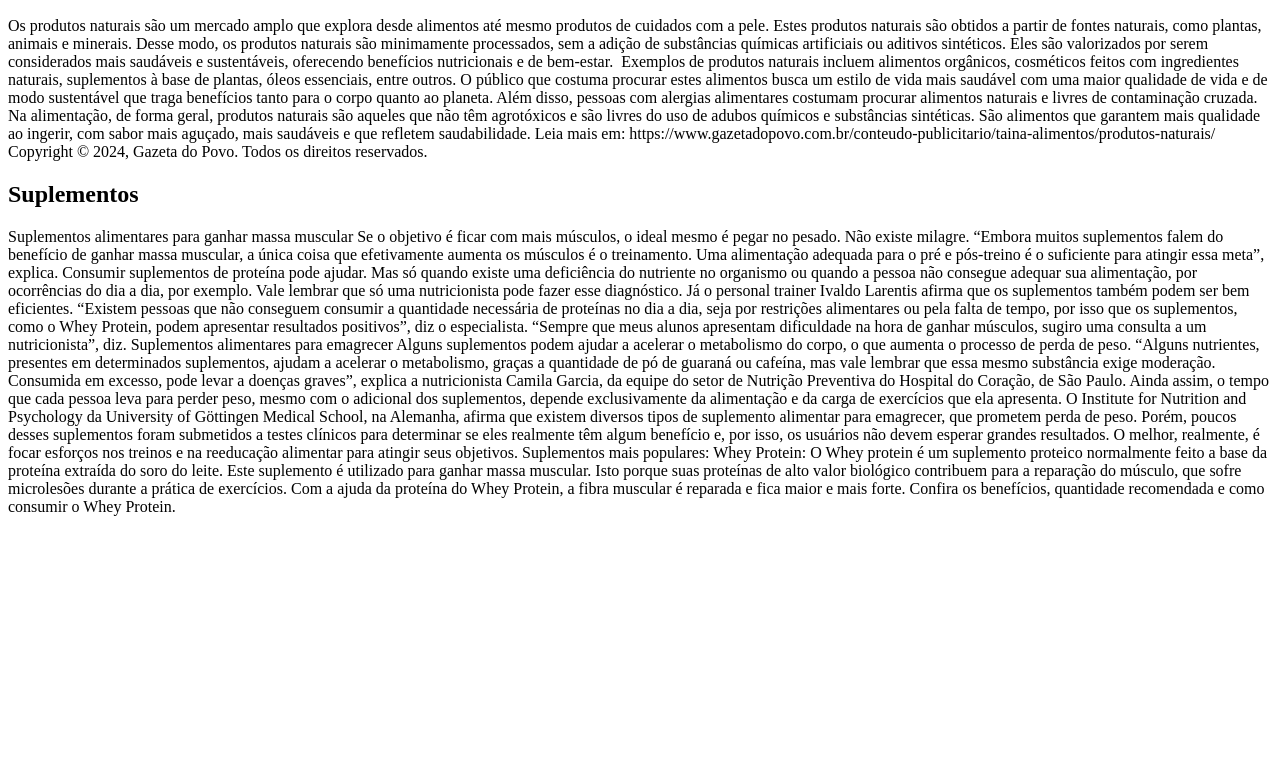
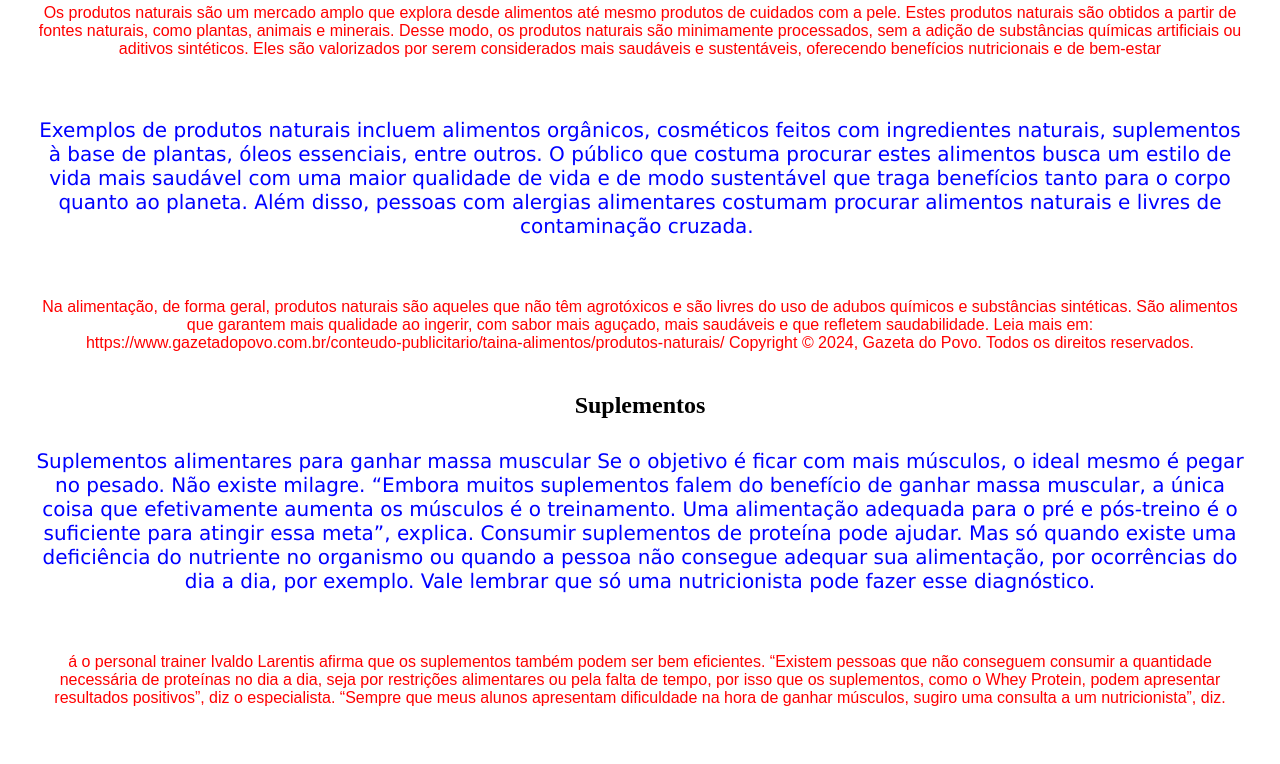
Before and after one commit to davigibe/Site-2-2024, a plain HTML site: page link-interno.html in a window 1280 px wide. Shown: the part 110-874 px from the top of the page. Before the commit the page ends 800 px from the top, so only its background shows below. Drawn offline with Linux system fonts and the light colour scheme.

Commit message:
Link interno e paragrafos adicionados

```diff
--- /dev/null
+++ b/link-interno.css
@@ -0,0 +1,32 @@
+*{
+    margin: 0;
+    padding: 0;
+    box-sizing: border-box;
+}
+
+body{
+    display: flex;
+    flex-direction: column;
+    justify-content: center;
+    text-align: center;
+}
+
+.impar, .par{
+    margin: 30px;
+}
+
+h1,h2{
+    margin-top: 10px;
+}
+
+.impar{
+    font-size: 16px;
+    font-family: Arial, Helvetica, sans-serif;
+    color: red;
+}
+
+.par{
+    font-size: 20px;
+    font-family: Verdana, Geneva, Tahoma, sans-serif;
+    color: blue;
+}
--- a/link-interno.html
+++ b/link-interno.html
@@ -3,34 +3,32 @@
 <head>
     <meta charset="UTF-8">
     <meta name="viewport" content="width=device-width, initial-scale=1.0">
+    <link rel="stylesheet" href="./link-interno.css">
     <title>Link interno</title>
 </head>
 <body>
     <h1>Produtos Naturais e Suplementos</h1>
     <h2>Produtos Naturais</h2>
-    <p>Os produtos naturais são um mercado amplo que explora desde alimentos até mesmo produtos de cuidados com a pele. Estes produtos naturais são obtidos a partir de fontes naturais, como plantas, animais e minerais. Desse modo, os produtos naturais são minimamente processados, sem a adição de substâncias químicas artificiais ou aditivos sintéticos. Eles são valorizados por serem considerados mais saudáveis e sustentáveis, oferecendo benefícios nutricionais e de bem-estar.
 
-        Exemplos de produtos naturais incluem alimentos orgânicos, cosméticos feitos com ingredientes naturais, suplementos à base de plantas, óleos essenciais, entre outros.
+    <p class="impar">Os produtos naturais são um mercado amplo que explora desde alimentos até mesmo produtos de cuidados com a pele. Estes produtos naturais são obtidos a partir de fontes      naturais, como plantas, animais e minerais. Desse modo, os produtos naturais são minimamente processados, sem a adição de substâncias químicas artificiais ou aditivos sintéticos.   Eles são valorizados por serem considerados mais saudáveis e sustentáveis, oferecendo benefícios nutricionais e de bem-estar</p>
 
-        O público que costuma procurar estes alimentos busca um estilo de vida mais saudável com uma maior qualidade de vida e de modo sustentável que traga benefícios tanto para o corpo quanto ao planeta. Além disso, pessoas com alergias alimentares costumam procurar alimentos naturais e livres de contaminação cruzada.
+    <p class="par">Exemplos de produtos naturais incluem alimentos orgânicos, cosméticos feitos com ingredientes naturais, suplementos à base de plantas, óleos essenciais, entre outros.
+    O público que costuma procurar estes alimentos busca um estilo de vida mais saudável com uma maior qualidade de vida e de modo sustentável que traga benefícios tanto para o corpo quanto ao planeta. Além disso, pessoas com alergias alimentares costumam procurar alimentos naturais e livres de contaminação cruzada. </p>
 
-        Na alimentação, de forma geral, produtos naturais são aqueles que não têm agrotóxicos e são livres do uso de adubos químicos e substâncias sintéticas. São alimentos que garantem mais qualidade ao ingerir, com sabor mais aguçado, mais saudáveis e que refletem saudabilidade.
-        Leia mais em: https://www.gazetadopovo.com.br/conteudo-publicitario/taina-alimentos/produtos-naturais/
-        Copyright © 2024, Gazeta do Povo. Todos os direitos reservados.</p>
+    <p class="impar">Na alimentação, de forma geral, produtos naturais são aqueles que não têm agrotóxicos e são livres do uso de adubos químicos e substâncias sintéticas. São alimentos que garantem mais qualidade ao ingerir, com sabor mais aguçado, mais saudáveis e que refletem saudabilidade.
+    Leia mais em: https://www.gazetadopovo.com.br/conteudo-publicitario/taina-alimentos/produtos-naturais/
+    Copyright © 2024, Gazeta do Povo. Todos os direitos reservados.</p>
+
     <h2>Suplementos</h2>
-    <p>Suplementos alimentares para ganhar massa muscular
-        Se o objetivo é ficar com mais músculos, o ideal mesmo é pegar no pesado. Não existe milagre. “Embora muitos suplementos falem do benefício de ganhar massa muscular, a única coisa que efetivamente aumenta os músculos é o treinamento. Uma alimentação adequada para o pré e pós-treino é o suficiente para atingir essa meta”, explica. Consumir suplementos de proteína pode ajudar. Mas só quando existe uma deficiência do nutriente no organismo ou quando a pessoa não consegue adequar sua alimentação, por ocorrências do dia a dia, por exemplo. Vale lembrar que só uma nutricionista pode fazer esse diagnóstico.
 
-        Já o personal trainer Ivaldo Larentis afirma que os suplementos também podem ser bem eficientes. “Existem pessoas que não conseguem consumir a quantidade necessária de proteínas no dia a dia, seja por restrições alimentares ou pela falta de tempo, por isso que os suplementos, como o Whey Protein, podem apresentar resultados positivos”, diz o especialista. “Sempre que meus alunos apresentam dificuldade na hora de ganhar músculos, sugiro uma consulta a um nutricionista”, diz.
+    <p class="par">Suplementos alimentares para ganhar massa muscular
+    Se o objetivo é ficar com mais músculos, o ideal mesmo é pegar no pesado. Não existe milagre. “Embora muitos suplementos falem do benefício de ganhar massa muscular, a única coisa que efetivamente aumenta os músculos é o treinamento. Uma alimentação adequada para o pré e pós-treino é o suficiente para atingir essa meta”, explica. Consumir suplementos de proteína pode ajudar. Mas só quando existe uma deficiência do nutriente no organismo ou quando a pessoa não consegue adequar sua alimentação, por ocorrências do dia a dia, por exemplo. Vale lembrar que só uma nutricionista pode fazer esse diagnóstico.</p>
 
-        Suplementos alimentares para emagrecer
-        Alguns suplementos podem ajudar a acelerar o metabolismo do corpo, o que aumenta o processo de perda de peso. “Alguns nutrientes, presentes em determinados suplementos, ajudam a acelerar o metabolismo, graças a quantidade de pó de guaraná ou cafeína, mas vale lembrar que essa mesmo substância exige moderação. Consumida em excesso, pode levar a doenças graves”, explica a nutricionista Camila Garcia, da equipe do setor de Nutrição Preventiva do Hospital do Coração, de São Paulo.
+    <p class="impar">á o personal trainer Ivaldo Larentis afirma que os suplementos também podem ser bem eficientes. “Existem pessoas que não conseguem consumir a quantidade necessária de proteínas no dia a dia, seja por restrições alimentares ou pela falta de tempo, por isso que os suplementos, como o Whey Protein, podem apresentar resultados positivos”, diz o especialista. “Sempre que meus alunos apresentam dificuldade na hora de ganhar músculos, sugiro uma consulta a um nutricionista”, diz.</p>
 
-        Ainda assim, o tempo que cada pessoa leva para perder peso, mesmo com o adicional dos suplementos, depende exclusivamente da alimentação e da carga de exercícios que ela apresenta.
+    <p class="par">Suplementos alimentares para emagrecer. Alguns suplementos podem ajudar a acelerar o metabolismo do corpo, o que aumenta o processo de perda de peso. “Alguns nutrientes, presentes em determinados suplementos, ajudam a acelerar o metabolismo, graças a quantidade de pó de guaraná ou cafeína, mas vale lembrar que essa mesmo substância exige moderação. Consumida em excesso, pode levar a doenças graves”, explica a nutricionista Camila Garcia, da equipe do setor de Nutrição Preventiva do Hospital do Coração, de São Paulo.</p>
 
-        O Institute for Nutrition and Psychology da University of Göttingen Medical School, na Alemanha, afirma que existem diversos tipos de suplemento alimentar para emagrecer, que prometem perda de peso. Porém, poucos desses suplementos foram submetidos a testes clínicos para determinar se eles realmente têm algum benefício e, por isso, os usuários não devem esperar grandes resultados. O melhor, realmente, é focar esforços nos treinos e na reeducação alimentar para atingir seus objetivos.
-
-        Suplementos mais populares:
-        Whey Protein: O Whey protein é um suplemento proteico normalmente feito a base da proteína extraída do soro do leite. Este suplemento é utilizado para ganhar massa muscular. Isto porque suas proteínas de alto valor biológico contribuem para a reparação do músculo, que sofre microlesões durante a prática de exercícios. Com a ajuda da proteína do Whey Protein, a fibra muscular é reparada e fica maior e mais forte. Confira os benefícios, quantidade recomendada e como consumir o Whey Protein.</p>
+    <p class="impar">Ainda assim, o tempo que cada pessoa leva para perder peso, mesmo com o adicional dos suplementos, depende exclusivamente da alimentação e da carga de exercícios que ela apresenta.O Institute for Nutrition and Psychology da University of Göttingen Medical School, na Alemanha, afirma que existem diversos tipos de suplemento alimentar para emagrecer, que prometem perda de peso. Porém, poucos desses suplementos foram submetidos a testes clínicos para determinar se eles realmente têm algum benefício e, por isso, os usuários não devem esperar grandes resultados. O melhor, realmente, é focar esforços nos treinos e na reeducação alimentar para atingir seus objetivos.Suplementos mais populares:
+    Whey Protein: O Whey protein é um suplemento proteico normalmente feito a base da proteína extraída do soro do leite. Este suplemento é utilizado para ganhar massa muscular. Isto porque suas proteínas de alto valor biológico contribuem para a reparação do músculo, que sofre microlesões durante a prática de exercícios. Com a ajuda da proteína do Whey Protein, a fibra muscular é reparada e fica maior e mais forte. Confira os benefícios, quantidade recomendada e como consumir o Whey Protein.</p>
 </body>
 </html>
```
